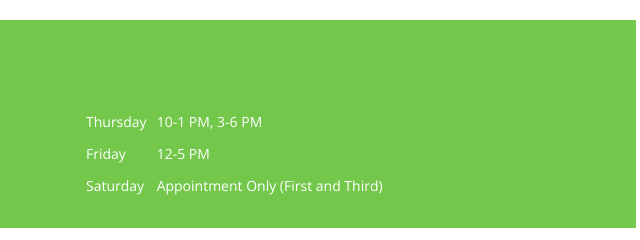
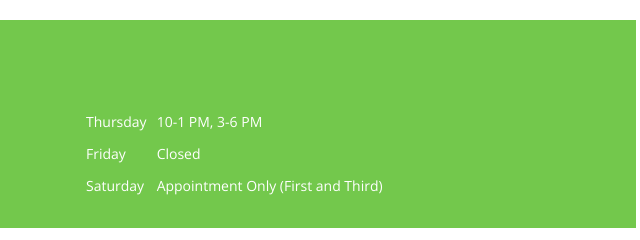
Before and after one commit to dpaster52/gh-pages, a website: page index.html in a window 1280 px wide. Shown: the part 1720-1960 px from the top of the page, 589-1229 px from the left. Drawn offline with nearby package versions, Linux system fonts and the light colour scheme; a web font is replaced by a local one.

Commit message:
Removed friday

```diff
--- a/index.html
+++ b/index.html
@@ -223,7 +223,7 @@ At Alleviation Wellness Chiropractic, we work with expecting mothers throughout
                   </tr>
                   <tr>
                     <td>Friday</td>
-                    <td>12-5 PM</td>
+                    <td>Closed</td>
                   </tr>
                   <tr>
                     <td>Saturday</td>
```
